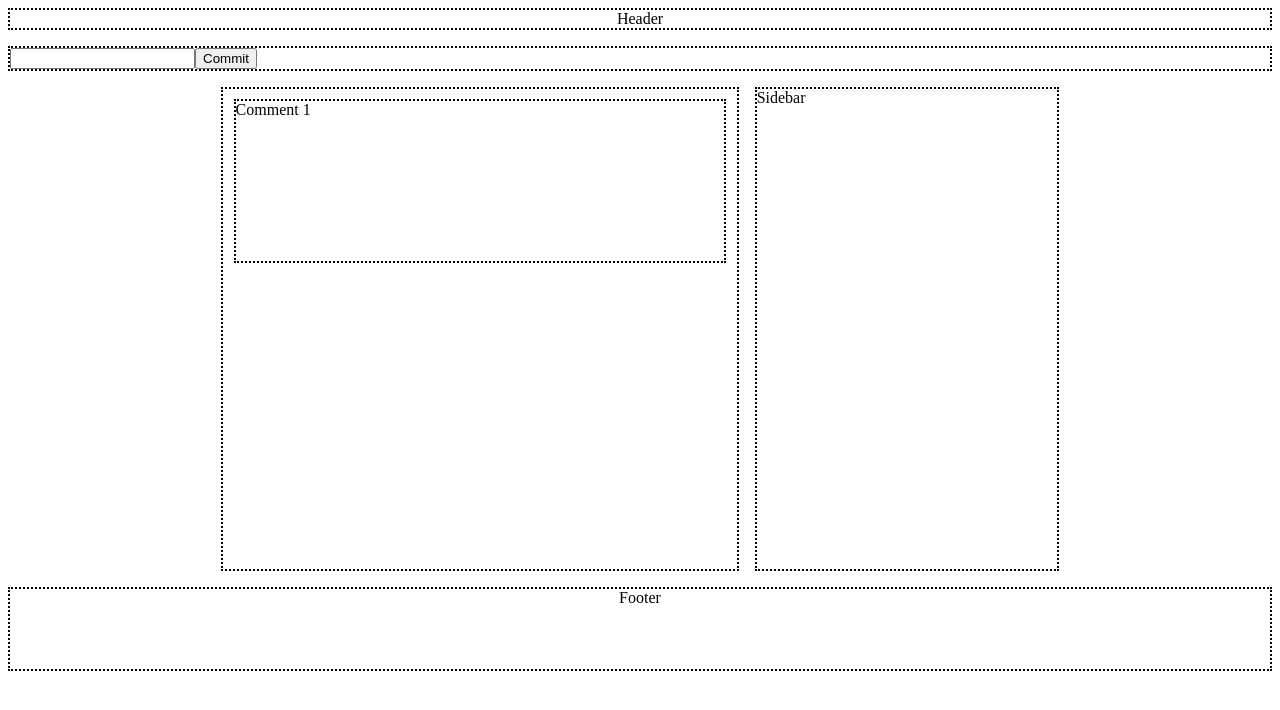
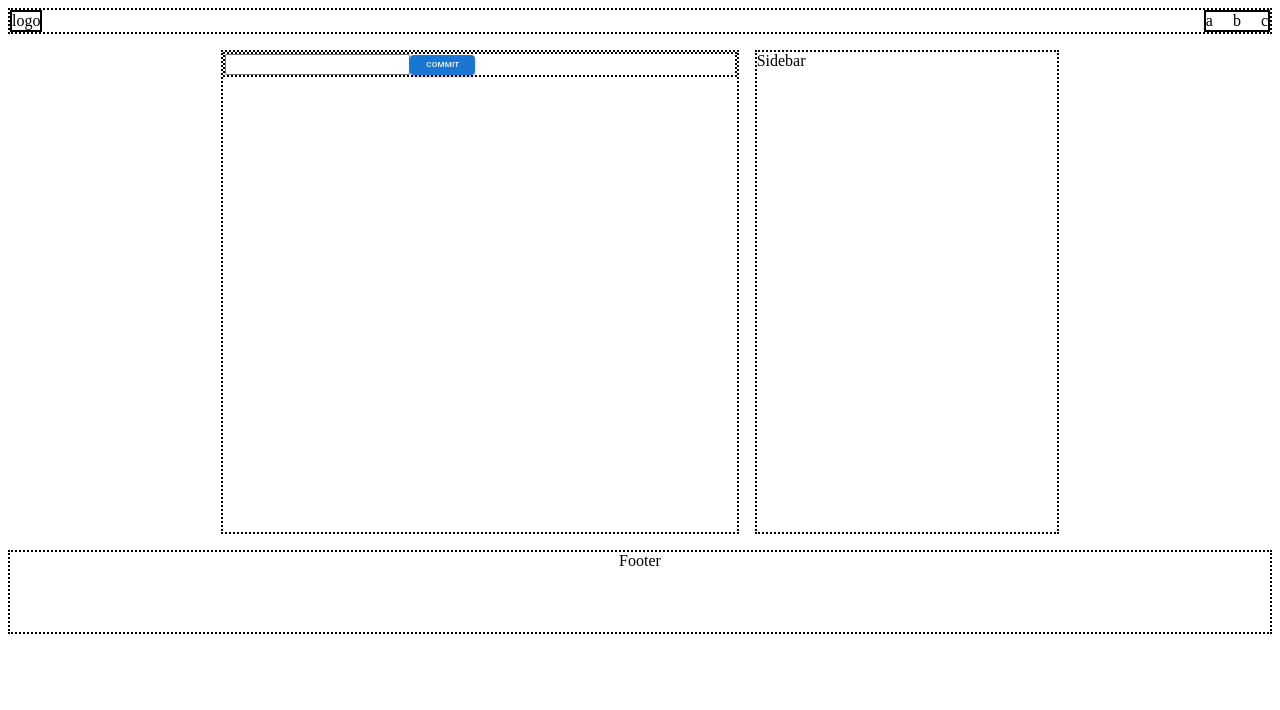
Before and after one commit to F33L1X/SocialApp, a React (Create React App) app: page / in a window 1280 px wide. Shown: the top 710 px of the page. Built offline with nearby package versions, Linux system fonts and the light colour scheme.

Commit message:
Some more changes

```diff
--- a/src/App.css
+++ b/src/App.css
@@ -1,7 +1,16 @@
 .Header {
+  border: 2px dotted;
   display: flex;
-  justify-content: center;
-  border: 2px dotted;
+  justify-content: space-between;
+}
+
+.Header > div {
+  border: 2px solid;
+}
+
+.nav {
+  display: flex;
+  margin-left: 20px;
 }
 
 .Content {
@@ -14,12 +23,6 @@
 .Feed {
   border: 2px dotted;
   height: 60vh;
-}
-
-.CommentBox {
-  height: 20vh;
-  border: 2px dotted;
-  margin: 2%;
 }
 
 .Sidebar {
@@ -36,3 +39,7 @@
 .Input {
   border: 2px dotted;
 }
+
+.sendButton {
+  height: 20px;
+}
--- a/src/App.js
+++ b/src/App.js
@@ -20,22 +20,20 @@ function App() {
       <Grid item xs={12}   >
         <Header>xs=6 md=8 </Header>
       </Grid>
-      <Grid item xs={12}  >
-        <Input></Input>
-      </Grid>
+
 
 
       <Grid item xs={8} lg={5}     >
         <Feed></Feed>
       </Grid>
       <Grid item xs={4} lg={3}   >
-        <Sidebar>xs=6 md=8 </Sidebar>
+        <Sidebar></Sidebar>
       </Grid>
 
 
 
       <Grid item xs={12} lg={12} >
-        <Footer>xs=6 md=4 </Footer>
+        <Footer></Footer>
       </Grid>
     </Grid>
 
--- a/src/components/Header.js
+++ b/src/components/Header.js
@@ -1,8 +1,10 @@
 import React from 'react'
+import Logo from './inner components/Logo'
 
 function Header() {
   return (
-    <div className="Header">Header</div>
+    <div className="Header"><Logo></Logo><div className="nav">a<div className="nav">b<div className="nav">c</div></div></div></div>
+
   )
 }
 
--- a/src/components/inner components/Feed.js
+++ b/src/components/inner components/Feed.js
@@ -1,8 +1,9 @@
 import React from 'react'
+import Input from './Input'
 
 function Feed() {
   return (
-    <div className="Feed"><div className='CommentBox'>Comment 1</div></div>
+    <div className="Feed"><div><Input/></div></div>
   )
 }
 
--- a/src/components/inner components/Input.js
+++ b/src/components/inner components/Input.js
@@ -1,13 +1,19 @@
-import React, { useState } from 'react';
+import React, {  useRef } from 'react';
+import Button from '@mui/material/Button'
 
 export default function Input() {
 
-  const [comment, setComment] =useState("")
+
+  const inputRef=useRef (null)
+
+
+
 
 
   function addComment () {
-    setComment ()
-    console.log ("klicked")
+    if (inputRef.current.value !==""){
+      console.log ("klicked")
+    }
   }
 
 
@@ -16,6 +22,6 @@ export default function Input() {
 
   return (
 
-    <div className="Input"><input></input><button onClick={addComment}>Commit</button></div>
+    <div className="Input"><input ref={inputRef}></input><Button sx={{fontSize: 8}} className="sendButton" variant="contained" onClick={addComment}>Commit</Button></div>
   )
 }
--- /dev/null
+++ b/src/components/inner components/Logo.js
@@ -0,0 +1,9 @@
+import React from 'react'
+
+function Logo() {
+  return (
+    <div>logo</div>
+  )
+}
+
+export default Logo
```
